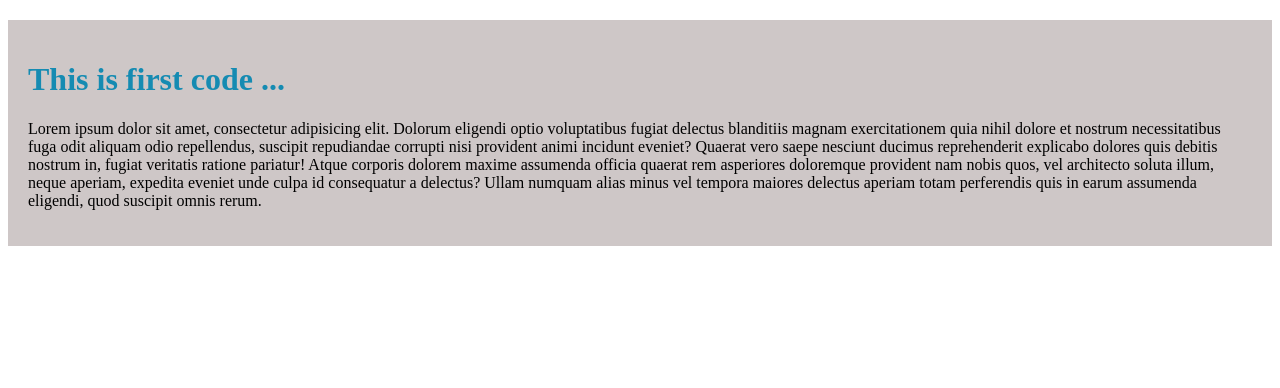
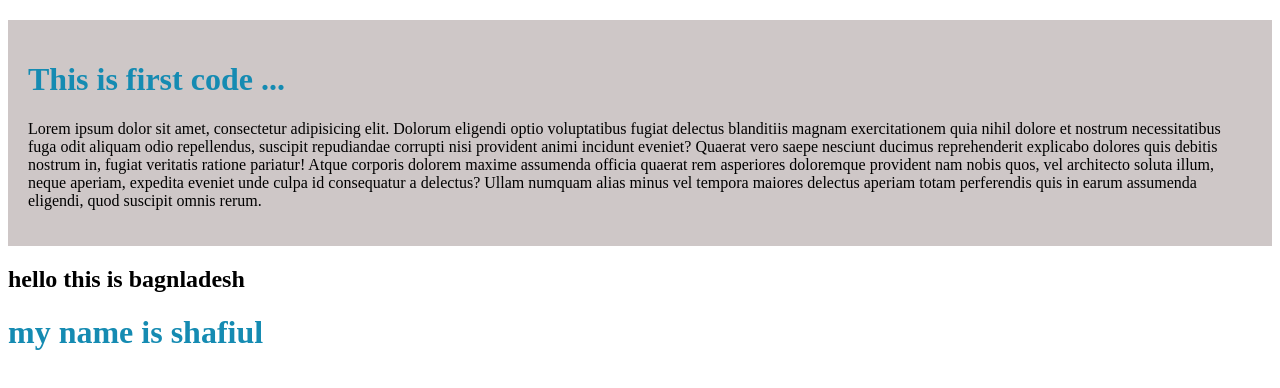
Before and after one commit to shafiulbasar/mywork, a plain HTML site: page index.html in a window 1280 px wide. Drawn offline with Linux system fonts and the light colour scheme.

Commit message:
add new section about h1 and h2

```diff
--- a/index.html
+++ b/index.html
@@ -27,5 +27,15 @@
     <h1>This is first code ...</h1>
     <p>Lorem ipsum dolor sit amet, consectetur adipisicing elit. Dolorum eligendi optio voluptatibus fugiat delectus blanditiis magnam exercitationem quia nihil dolore et nostrum necessitatibus fuga odit aliquam odio repellendus, suscipit repudiandae corrupti nisi provident animi incidunt eveniet? Quaerat vero saepe nesciunt ducimus reprehenderit explicabo dolores quis debitis nostrum in, fugiat veritatis ratione pariatur! Atque corporis dolorem maxime assumenda officia quaerat rem asperiores doloremque provident nam nobis quos, vel architecto soluta illum, neque aperiam, expedita eveniet unde culpa id consequatur a delectus? Ullam numquam alias minus vel tempora maiores delectus aperiam totam perferendis quis in earum assumenda eligendi, quod suscipit omnis rerum.</p>
   </div>
+  <div class="container">
+    <div class="row">
+      <div class="col-md-6">
+        <h2>hello this is bagnladesh</h2>
+      </div>
+      <div class="col-md-6">
+        <h1>my name is shafiul</h1>
+      </div>
+    </div>
+  </div>
 </body>
 </html>
```
